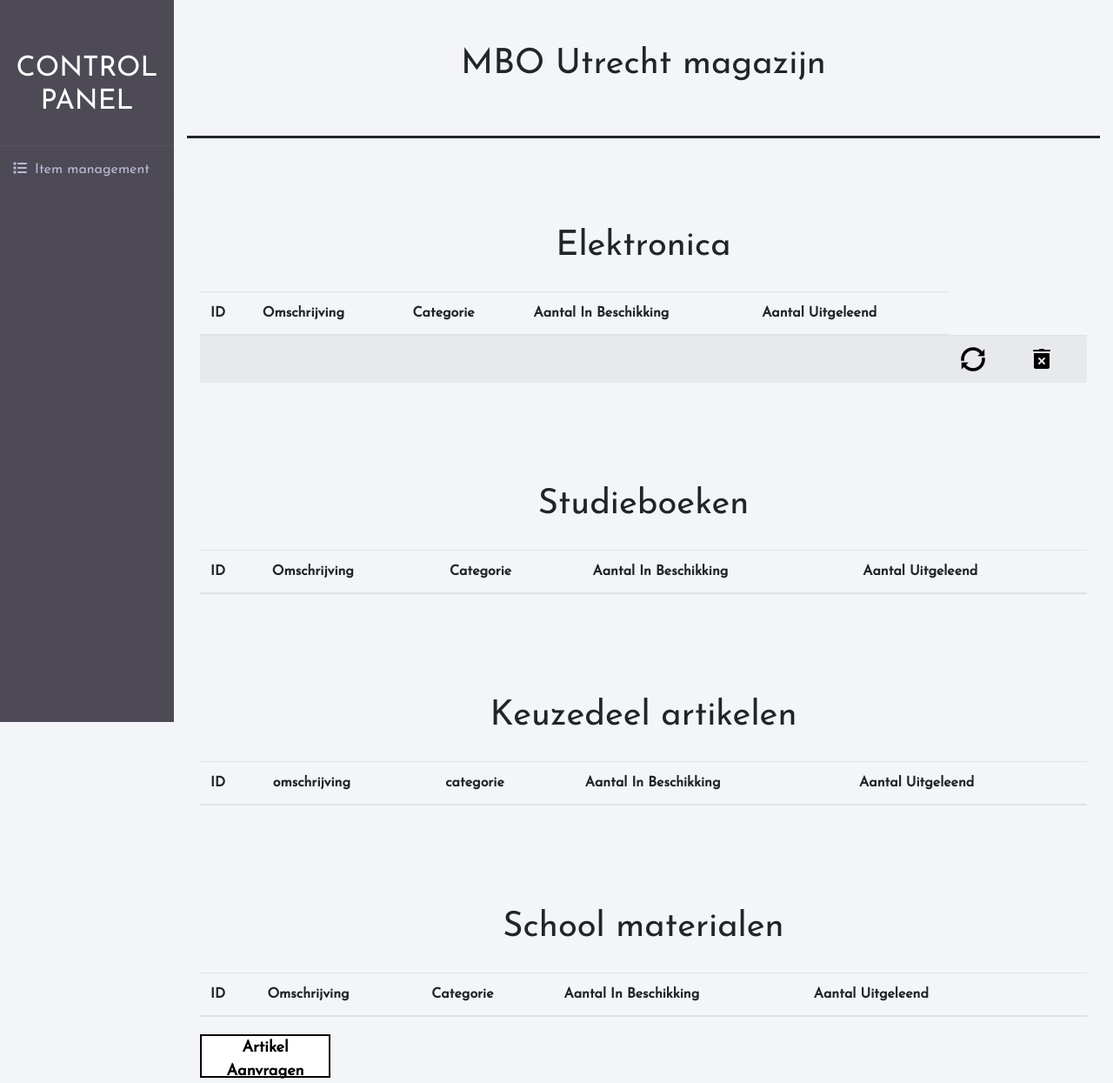
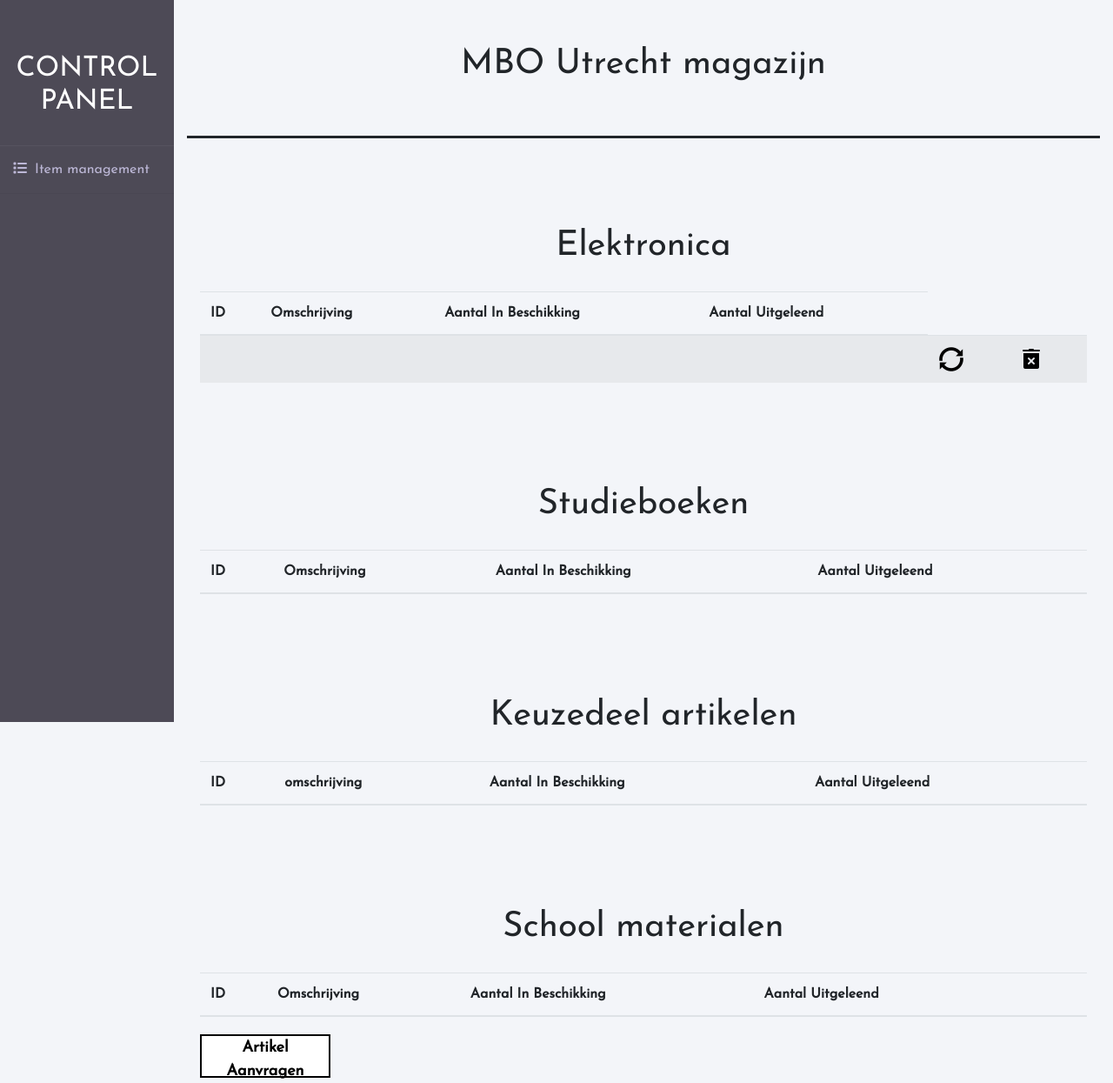
Before and after one commit to Moemin-A/oefenkerntaakexamen, a PHP site: page /artikels in a window 1280 px wide. Shown: the whole page at 87% size. Run offline with PHP 8.4, Linux system fonts and the light colour scheme; tables that the repository leaves empty or names only in its code hold one stand-in row (values such as "Sample post"); data that the repository does not hold is empty; some libraries are stand-ins or nearby versions.

Commit message:
Removed categorie from read
Reason: unnecessary

```diff
--- a/app/controllers/Artikels.php
+++ b/app/controllers/Artikels.php
@@ -17,7 +17,6 @@ class Artikels extends Controller {
                 $records1 .= "<tr>
                 <th scope='row'>" . $record->Id . " </th>
                 <td> " . $record->Omschrijving . "</td>
-                <td> " . $record->CategorieId . "</td>
                 <td> " . $record->TijdGeleend . "</td>
                 <td> " . $record->Persoon . "</td>
                 <td>
@@ -37,7 +36,6 @@ class Artikels extends Controller {
                 $records2 .= "<tr>
                 <th scope='row'>" . $record->Id . " </th>
                 <td> " . $record->Omschrijving . "</td>
-                <td> " . $record->CategorieId . "</td>
                 <td> " . $record->TijdGeleend . "</td>
                 <td> " . $record->Persoon . "</td>
                 <td>   <a href='" . URLROOT . "artikels/update/$record->Id'>
@@ -55,7 +53,6 @@ class Artikels extends Controller {
                 $records3 .= "<tr>
                 <th scope='row'>" . $record->Id . " </th>
                 <td> " . $record->Omschrijving . "</td>
-                <td> " . $record->CategorieId . "</td>
                 <td> " . $record->TijdGeleend . "</td>
                 <td> " . $record->Persoon . "</td>
                 <td>   <a href='" . URLROOT . "artikels/update/$record->Id'>
@@ -73,7 +70,6 @@ class Artikels extends Controller {
                 $records4 .= "<tr>
                 <th scope='row'>" . $record->Id . " </th>
                 <td> " . $record->Omschrijving . "</td>
-                <td> " . $record->CategorieId . "</td>
                 <td> " . $record->TijdGeleend . "</td>
                 <td> " . $record->Persoon . "</td>
                 <td>   <a href='" . URLROOT . "artikels/update/$record->Id'>
--- a/app/views/artikels/geleend.php
+++ b/app/views/artikels/geleend.php
@@ -47,7 +47,6 @@
     <tr>
       <th scope="col">ID</th>
       <th scope="col">Omschrijving</th>
-      <th scope="col">Categorie</th>
       <th scope="col">Aantal In Beschikking</th>
       <th scope="col">Aantal Uitgeleend</th>
     </tr>
@@ -73,7 +72,6 @@
     <tr>
       <th scope="col">ID</th>
       <th scope="col">Omschrijving</th>
-      <th scope="col">Categorie</th>
       <th scope="col">Aantal In Beschikking</th>
       <th scope="col">Aantal Uitgeleend</th>
     </tr>
@@ -99,7 +97,6 @@
     <tr>
       <th scope="col">ID</th>
       <th scope="col">omschrijving</th>
-      <th scope="col">categorie</th>
       <th scope="col">Aantal In Beschikking</th>
       <th scope="col">Aantal Uitgeleend</th>
     </tr>
@@ -125,7 +122,6 @@
     <tr>
       <th scope="col">ID</th>
       <th scope="col">Omschrijving</th>
-      <th scope="col">Categorie</th>
       <th scope="col">Aantal In Beschikking</th>
       <th scope="col">Aantal Uitgeleend</th>
       <th> </th>
```
